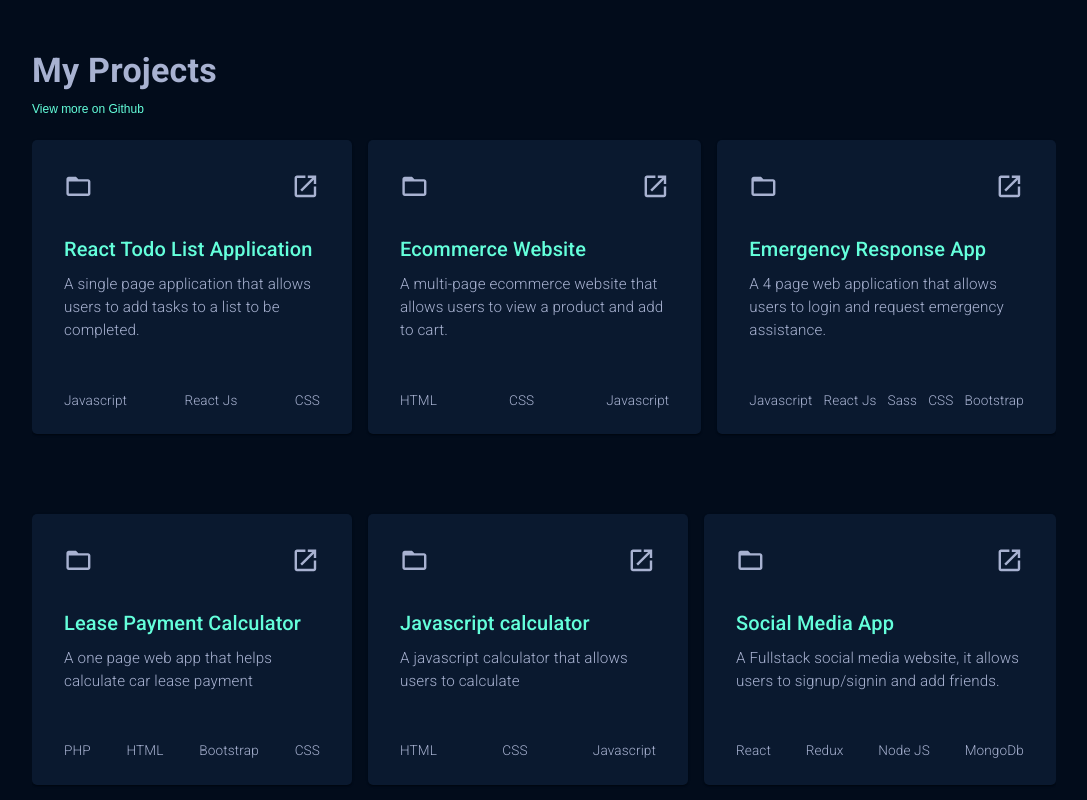
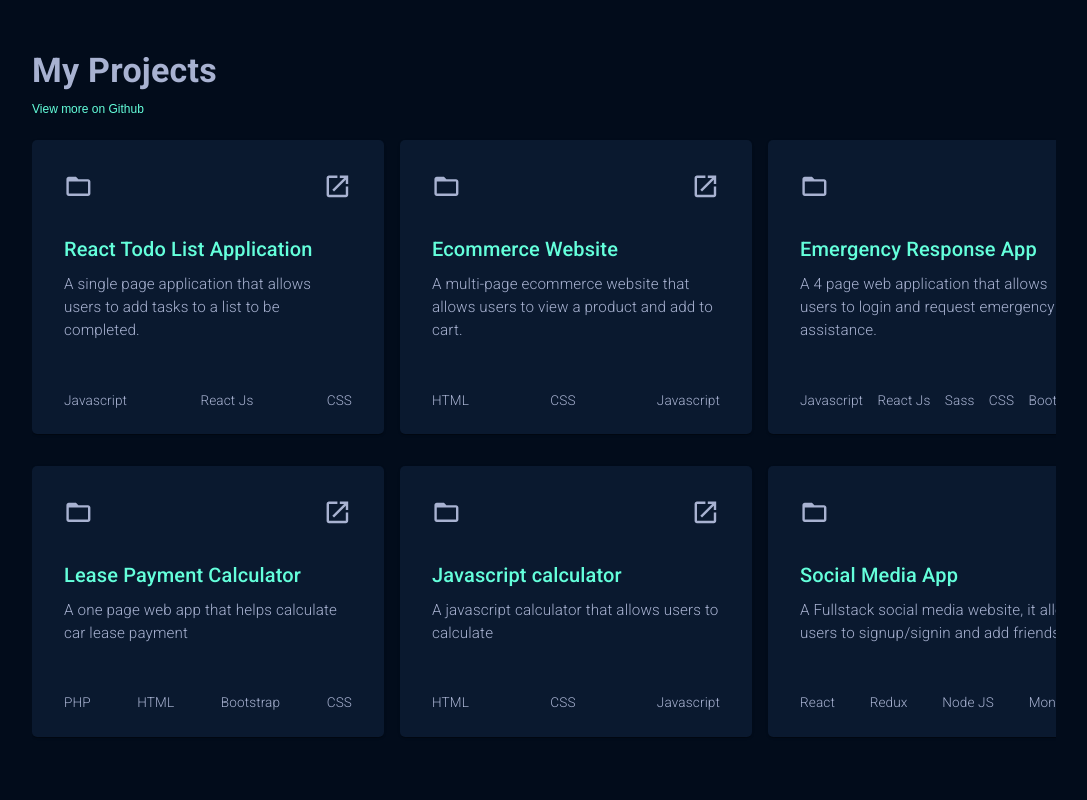
Before and after one commit to JAbsolu/React-portfolio, a React (Create React App) app: page / in a window 1280 px wide. Shown: the part 960-1760 px from the top of the page, without its empty margins (96-1183 px from the left). Built offline with nearby package versions, Linux system fonts and the light colour scheme.

Commit message:
added new projects

```diff
--- a/src/components/Projects/index.jsx
+++ b/src/components/Projects/index.jsx
@@ -58,13 +58,13 @@ const Projects = () => {
           <Box sx={{
               display: isIpad ? "block" : "flex",
               gap: "1rem",
-              pb: "4rem",
+              pb: "1rem",
               overflowX: "scroll",
             }}>
               {/* CARD 1 */}
               <Card sx={{
-                minWidth: '20rem',
-                maxWidth: "22rem",
+                minWidth: '22rem',
+                maxWidth: "24rem",
                 background: navy,
                 borderRadius: "5px",
                 mt: "1rem",
@@ -127,8 +127,8 @@ const Projects = () => {
               </Card>
               {/* CARD 2 */}
               <Card sx={{
-                minWidth: '20rem',
-                maxWidth: "22rem",
+                minWidth: '22rem',
+                maxWidth: "24rem",
                 background: navy,
                 borderRadius: "5px",
                 mt: "1rem",
@@ -191,8 +191,8 @@ const Projects = () => {
               </Card>
               {/* CARD 3 */}
               <Card sx={{
-                minWidth: '20rem',
-                maxWidth: "22rem",
+                minWidth: '22rem',
+                maxWidth: "24rem",
                 background: navy,
                 borderRadius: "5px",
                 mt: "1rem",
@@ -254,7 +254,7 @@ const Projects = () => {
                 </CardContent>
               </Card>
             </Box>
-{/* ROW 2 */}
+            {/* ROW 2 */}
             <Box sx={{
               display: isIpad ? "block" : "flex",
               gap: "1rem",
@@ -264,8 +264,8 @@ const Projects = () => {
 
             {/* CARD 1 */}
             <Card sx={{
-              minWidth: '20rem',
-              maxWidth: "22rem",
+              minWidth: '22rem',
+              maxWidth: "24rem",
               background: navy,
               borderRadius: "5px",
               mt: "1rem",
@@ -329,8 +329,8 @@ const Projects = () => {
 
             {/* CARD 2 */}
             <Card sx={{
-              minWidth: '20rem',
-              maxWidth: "22rem",
+              minWidth: '22rem',
+              maxWidth: "24rem",
               background: navy,
               borderRadius: "5px",
               mt: "1rem",
@@ -394,8 +394,8 @@ const Projects = () => {
 
              {/* CARD 3 */}
              <Card sx={{
-              minWidth: '20rem',
-              maxWidth: "22rem",
+              minWidth: '22rem',
+              maxWidth: "24rem",
               background: navy,
               borderRadius: "5px",
               mt: "1rem",
```
